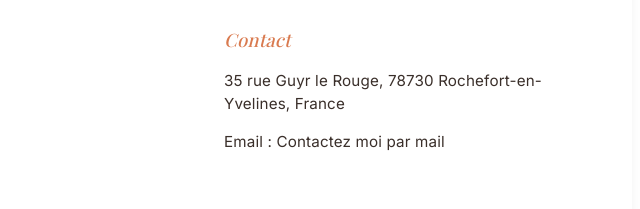
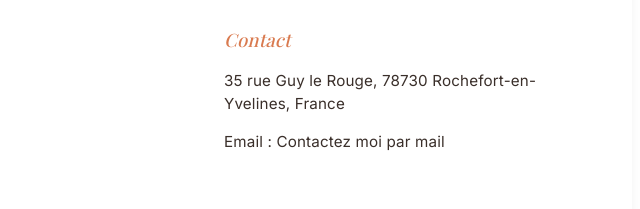
Before and after one commit to p-lume/yodotka, a plain HTML site: page rdv.html in a window 1280 px wide. Shown: the part 1332-1541 px from the top of the page, 640-1280 px from the left. Drawn offline with nearby package versions, Linux system fonts and the light colour scheme; a web font is replaced by a local one.

Commit message:
Correct address spelling in footer section

```diff
--- a/rdv.html
+++ b/rdv.html
@@ -127,7 +127,7 @@
 
             <div class="footer-col">
                 <h4>Contact</h4>
-                <p>35 rue Guyr le Rouge, 78730 Rochefort-en-Yvelines, France</p>
+                <p>35 rue Guy le Rouge, 78730 Rochefort-en-Yvelines, France</p>
                 <p>Email : <a href="mailto:marikaawuhan@yahoo.fr">Contactez moi par mail</a></p>
             </div>
 
```
